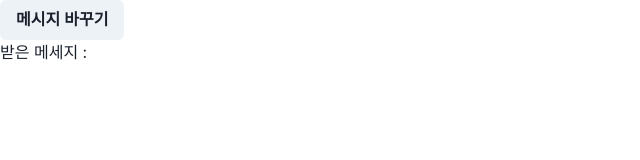
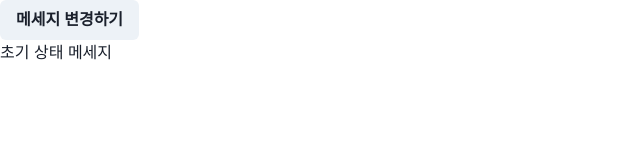
Before and after one commit to hoonil1/hoonil_react, a React (Create React App) app: page / in a window 1280 px wide. Shown: the top 160 px of the page, without its empty margins (0-640 px from the left). Built offline with nearby package versions, Linux system fonts and the light colour scheme.

Commit message:
context value에 {state, setState}를 넣어본 예제

```diff
--- a/src/App.js
+++ b/src/App.js
@@ -1,39 +1,35 @@
 import React, { createContext, useState, useContext } from "react";
 import { Button, Text } from "@chakra-ui/react";
 
-function CComp() {
-  const text = useContext(MessageContext);
-  return <Text>받은 메세지 : {text}</Text>;
+function AComp() {
+  // 3. context 사용하기
+  const { setMessage } = useContext(MessageContext);
+  return (
+    <Button onClick={() => setMessage("변경된 메세지")}>메세지 변경하기</Button>
+  );
 }
 
 function BComp() {
-  return <CComp />;
-}
-
-function AComp() {
-  return <BComp />;
+  // 3. context 사용하기
+  const { message } = useContext(MessageContext);
+  return <Text>{message}</Text>;
 }
 
 function App(props) {
-  const [message, setMessage] = useState("");
-  // message state -> CComp에 전달하는게 목적
-  // prop drilling 말고 다른 방법
-  // 1. context 를 만들어라 -> createContext(); -> 어디서든 사용가능함. 보통 컴포넌트 밖에서 사용
-  // 2. context에 state 넣기 : <Context.Provider value={state}>이렇게 만들기</Context.Provider>
-  // 3. tree 안에서 사용하기
+  const [message, setMessage] = useState("초기 상태 메세지");
 
   return (
     <div>
-      <Button onClick={() => setMessage("바꾼메세지")}>메시지 바꾸기</Button>
-      <MessageContext.Provider value={message}>
+      {/*2. context에 state 넣기 : <Context.Provider value={state}>*/}
+      <MessageContext.Provider value={{ message, setMessage }}>
         <AComp />
+        <BComp />
       </MessageContext.Provider>
     </div>
   );
 }
 
-// 1. context 만들기
-// context 이름은 ...Context 로 정해주는게 좋다 (대문자로 시작하고 Context로 끝남)
+// 1.context 만들기
 const MessageContext = createContext(null);
 
 export default App;
```
